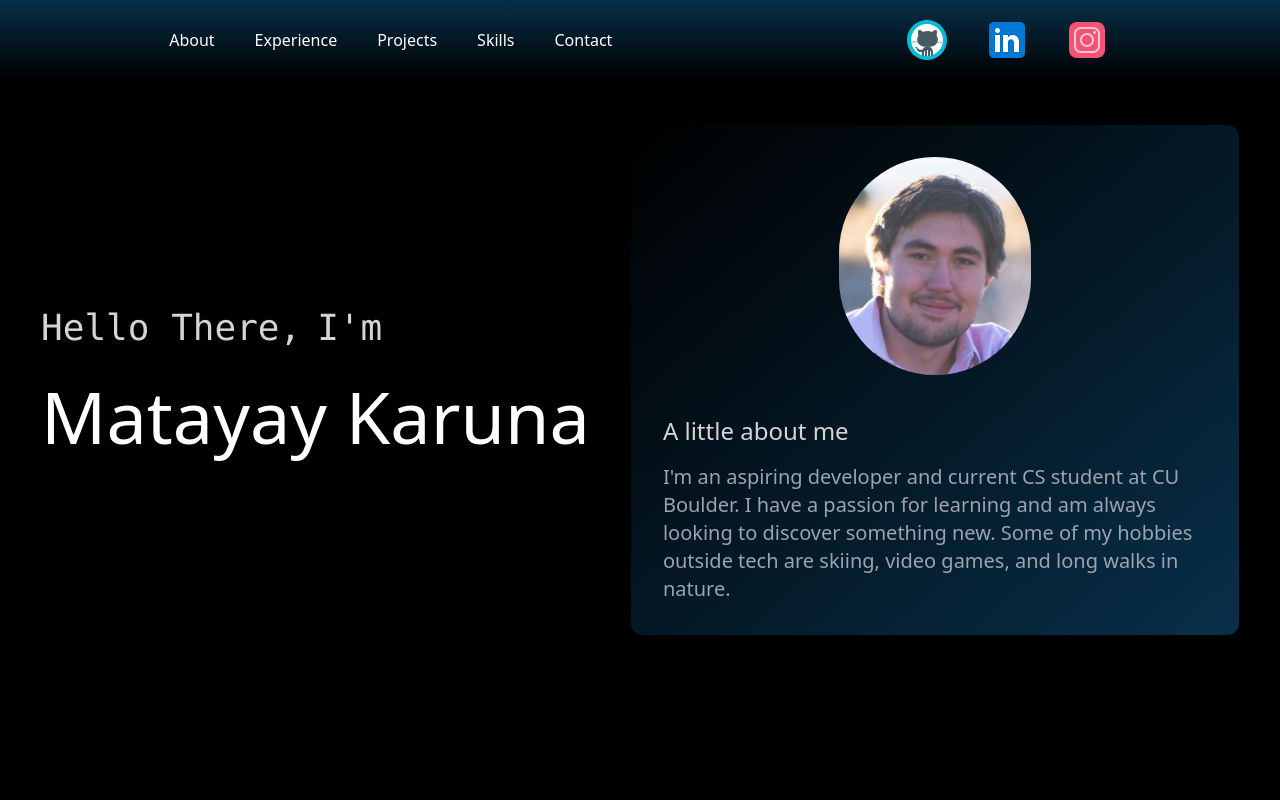
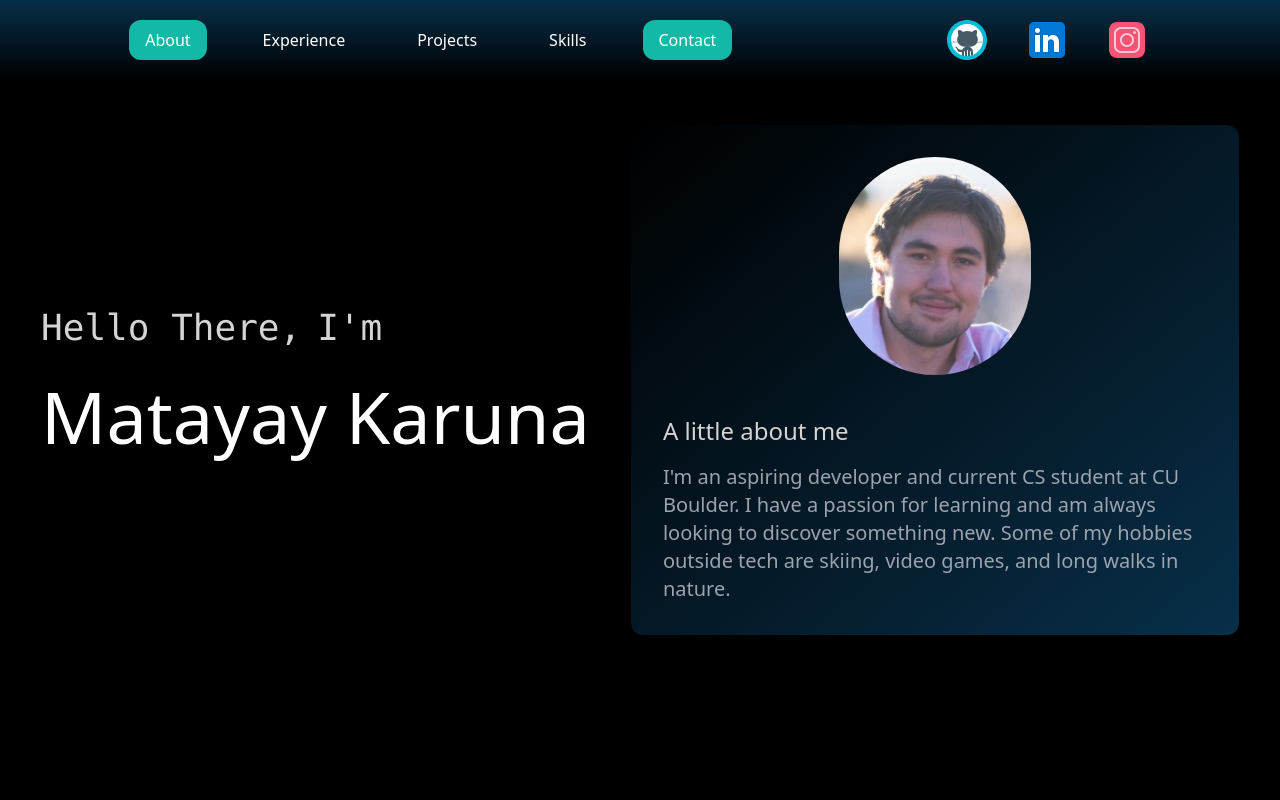
Before and after one commit to matayay/personal-website, a SvelteKit app: page / in a window 1280 px wide. Shown: the top 800 px of the page. Built offline with nearby package versions, Linux system fonts and the light colour scheme.

Commit message:
made section links active when on section

```diff
--- a/src/routes/components/layout/Header.svelte
+++ b/src/routes/components/layout/Header.svelte
@@ -8,8 +8,62 @@
 
 	let showSidebar = false;
 	let transition = false;
+	let styles = [false, false, false, false, false];
+
 	onMount(() => {
 		transition = true;
+		styles[0] = true;
+
+		const about = document.getElementById('about');
+		const experience = document.getElementById('experience');
+		const projects = document.getElementById('projects');
+		const skills = document.getElementById('skills');
+		const contact = document.getElementById('contact');
+
+		const body = document.body;
+		const html = document.documentElement;
+
+		const documentHeight = Math.max(
+			body.scrollHeight,
+			body.offsetHeight,
+			html.clientHeight,
+			html.scrollHeight,
+			html.offsetHeight
+		);
+
+		window.onscroll = (event) => {
+			if (about && experience && projects && skills && contact) {
+				const sections = [about, experience, projects, skills, contact];
+
+				for (let i = 0; i < sections.length; i++) {
+					const rect = sections[i].getBoundingClientRect();
+
+					if (scrollY === 0) {
+						styles[0] = true;
+					} else if (scrollY >= rect.top + scrollY) {
+						styles[i] = true;
+						if (i > 0) {
+							styles[i - 1] = false;
+						}
+					} else {
+						styles[i] = false;
+					}
+
+					if (
+						!styles[1] &&
+						!styles[2] &&
+						!styles[3] &&
+						!styles[4] &&
+						scrollY < documentHeight - window.innerHeight
+					) {
+						styles[0] = true;
+					} else if (scrollY >= documentHeight - window.innerHeight) {
+						styles[4] = true;
+						styles[3] = false;
+					}
+				}
+			}
+		};
 	});
 </script>
 
@@ -21,11 +75,36 @@
 		>
 			<div class="hidden min-w-full items-center justify-around sm:flex">
 				<nav class="flex items-center justify-center gap-4 lg:gap-10">
-					<button class="cursor-pointer text-white">About</button>
-					<button class="cursor-pointer text-white">Experience</button>
-					<button class="cursor-pointer text-white">Projects</button>
-					<button class="cursor-pointer text-white">Skills</button>
-					<button class="cursor-pointer text-white">Contact</button>
+					<a
+						href="#about"
+						class={`cursor-pointer rounded-xl px-4 py-2 text-white duration-300 ease-in-out ${
+							styles[0] ? 'bg-teal-500' : 'bg-transparent'
+						}`}>About</a
+					>
+					<a
+						href="#experience"
+						class={`cursor-pointer rounded-xl px-4 py-2 text-white duration-300 ease-in-out ${
+							styles[1] ? 'bg-teal-500' : 'bg-transparent'
+						}`}>Experience</a
+					>
+					<a
+						href="#projects"
+						class={`cursor-pointer rounded-xl px-4 py-2 text-white duration-300 ease-in-out ${
+							styles[2] ? 'bg-teal-500' : 'bg-transparent'
+						}`}>Projects</a
+					>
+					<a
+						href="#skills"
+						class={`cursor-pointer rounded-xl px-4 py-2 text-white duration-300 ease-in-out ${
+							styles[3] ? 'bg-teal-500' : 'bg-transparent'
+						}`}>Skills</a
+					>
+					<a
+						href="#contact"
+						class={`cursor-pointer rounded-xl px-4 py-2 text-white duration-300 ease-in-out ${
+							styles[4] ? 'bg-teal-500' : 'bg-transparent'
+						}`}>Contact</a
+					>
 				</nav>
 
 				<nav class="flex items-center justify-center gap-2 lg:gap-8">
--- a/src/routes/components/layout/SideBar.svelte
+++ b/src/routes/components/layout/SideBar.svelte
@@ -18,11 +18,31 @@
 	</div>
 	<div class="flex flex-col items-center justify-center gap-8">
 		<nav class="flex flex-col items-end justify-center gap-8">
-			<button class="w-40 rounded-xl bg-amber-100 py-2 text-center text-black">About</button>
-			<button class="w-40 rounded-xl bg-amber-100 py-2 text-center text-black">Experience</button>
-			<button class="w-40 rounded-xl bg-amber-100 py-2 text-center text-black">Projects</button>
-			<button class="w-40 rounded-xl bg-amber-100 py-2 text-center text-black">Skills</button>
-			<button class="w-40 rounded-xl bg-amber-100 py-2 text-center text-black">Contact</button>
+			<a
+				on:click={() => (showSidebar = false)}
+				href="#about"
+				class="w-40 rounded-xl bg-amber-100 py-2 text-center text-black">About</a
+			>
+			<a
+				on:click={() => (showSidebar = false)}
+				href="#experience"
+				class="w-40 rounded-xl bg-amber-100 py-2 text-center text-black">Experience</a
+			>
+			<a
+				on:click={() => (showSidebar = false)}
+				href="#projects"
+				class="w-40 rounded-xl bg-amber-100 py-2 text-center text-black">Projects</a
+			>
+			<a
+				on:click={() => (showSidebar = false)}
+				href="#skills"
+				class="w-40 rounded-xl bg-amber-100 py-2 text-center text-black">Skills</a
+			>
+			<a
+				on:click={() => (showSidebar = false)}
+				href="#contact"
+				class="w-40 rounded-xl bg-amber-100 py-2 text-center text-black">Contact</a
+			>
 		</nav>
 		<nav class="flex items-center justify-center gap-4">
 			<GitHub />
--- a/src/routes/components/pages/About.svelte
+++ b/src/routes/components/pages/About.svelte
@@ -9,7 +9,7 @@
 	});
 </script>
 
-<div class="h-screen">
+<div class="h-screen" id="about">
 	<div
 		class="flex h-3/4 w-full flex-col items-center justify-center gap-6 sm:flex-row sm:justify-evenly sm:gap-0"
 	>
--- a/src/routes/components/pages/Contact.svelte
+++ b/src/routes/components/pages/Contact.svelte
@@ -1,4 +1,4 @@
-<div class="flex h-[50vh] flex-col items-center bg-gradient-to-b from-slate-900">
+<div class="flex h-[50vh] flex-col items-center bg-gradient-to-b from-slate-950 pt-20" id="contact">
 	<div class="flex w-full items-center justify-center gap-6">
 		<div class="bg-g h-[0.1rem] w-1/12 rounded-3xl bg-gray-400 sm:w-1/5" />
 		<h2 class="text-center text-xl text-neutral-300 sm:text-4xl">Contact Me</h2>
--- a/src/routes/components/pages/Experience.svelte
+++ b/src/routes/components/pages/Experience.svelte
@@ -1,7 +1,10 @@
 <script lang="ts">
 </script>
 
-<div class="flex h-screen flex-col items-center bg-gradient-to-t from-slate-900">
+<div
+	class="flex h-screen flex-col items-center bg-gradient-to-t from-slate-950 pt-20"
+	id="experience"
+>
 	<div class="flex w-full items-center justify-center gap-6">
 		<div class="bg-g h-[0.1rem] w-1/12 rounded-3xl bg-gray-400 sm:w-1/5" />
 		<h2 class="text-center text-xl text-neutral-300 sm:text-4xl">My Work Experience</h2>
--- a/src/routes/components/pages/Projects.svelte
+++ b/src/routes/components/pages/Projects.svelte
@@ -1,4 +1,7 @@
-<div class="flex h-screen flex-col items-center bg-gradient-to-b from-slate-900">
+<div
+	class="flex h-screen flex-col items-center bg-gradient-to-b from-slate-950 pt-20"
+	id="projects"
+>
 	<div class="flex w-full items-center justify-center gap-4">
 		<div class="bg-g h-[0.1rem] w-1/12 rounded-3xl bg-gray-400 sm:w-1/5" />
 		<h2 class="text-center text-xl text-neutral-300 sm:text-4xl">Some Things I've Built</h2>
--- a/src/routes/components/pages/Skills.svelte
+++ b/src/routes/components/pages/Skills.svelte
@@ -1,4 +1,4 @@
-<div class="flex h-screen flex-col items-center bg-gradient-to-t from-slate-900">
+<div class="flex h-screen flex-col items-center bg-gradient-to-t from-slate-950 pt-20" id="skills">
 	<div class="flex w-full items-center justify-center gap-6">
 		<div class="bg-g h-[0.1rem] w-1/12 rounded-3xl bg-gray-400 sm:w-1/5" />
 		<h2 class="text-center text-xl text-neutral-300 sm:text-4xl">My Skills</h2>
```
